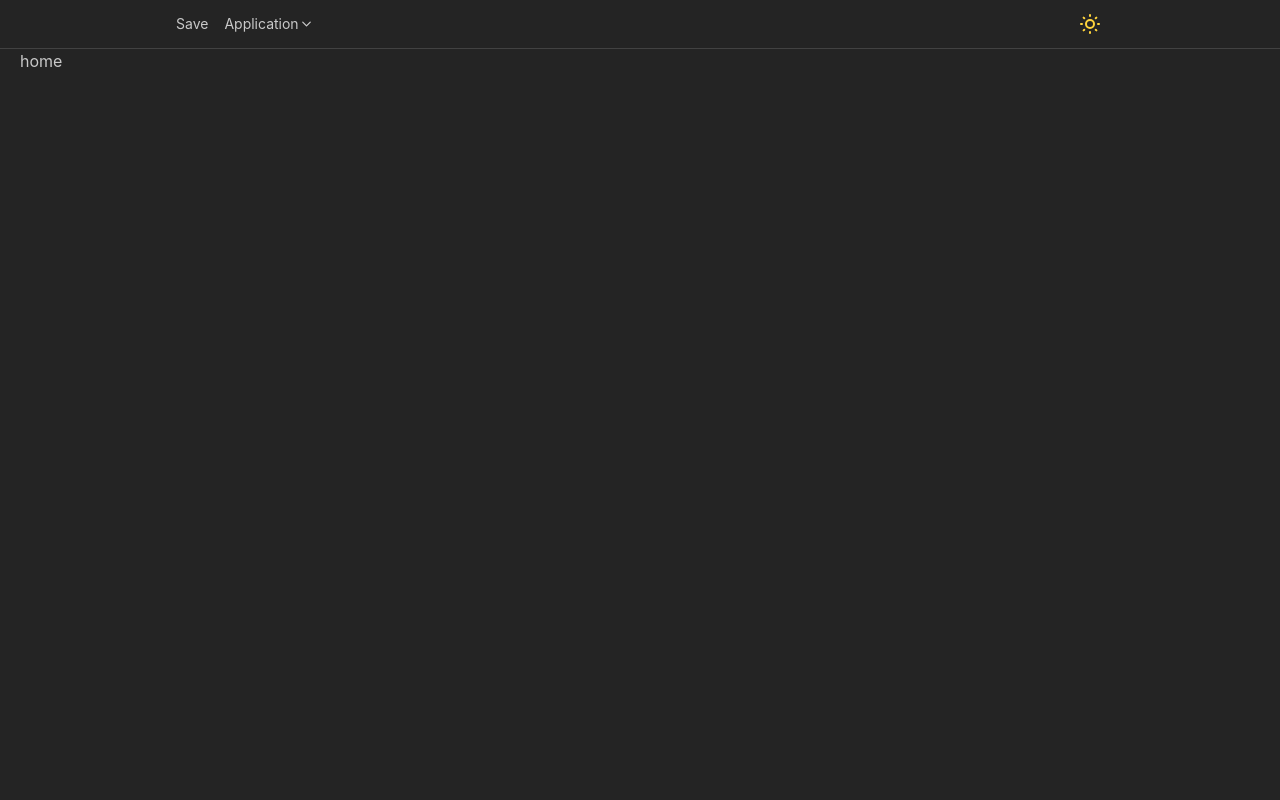
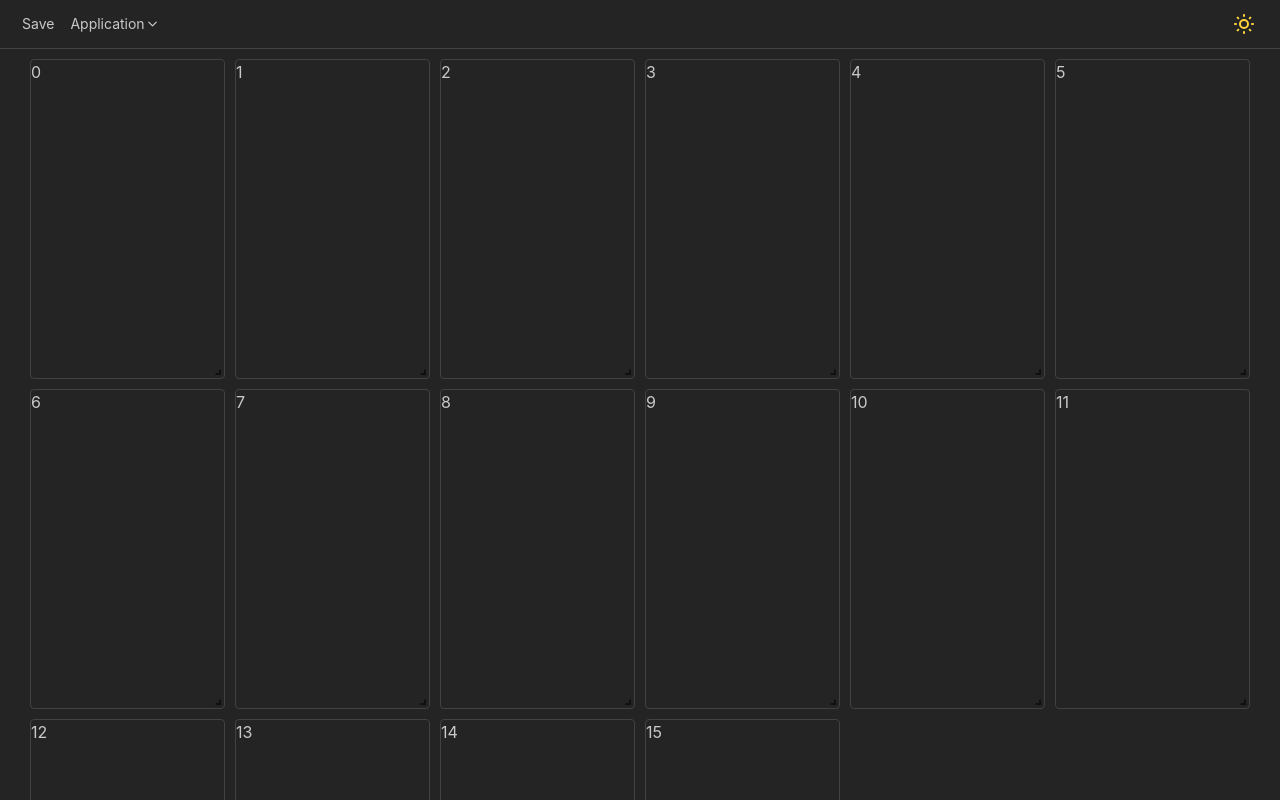
Before and after one commit to Ogwenya/pdf-stitch, a React (Vite) app: page / in a window 1280 px wide. Shown: the top 800 px of the page. Built offline with nearby package versions, Linux system fonts and the light colour scheme.

Commit message:
setup grid layout

```diff
--- a/package.json
+++ b/package.json
@@ -14,7 +14,8 @@
     "@mantine/hooks": "^7.3.2",
     "@tauri-apps/api": "^1.5.2",
     "react": "^18.2.0",
-    "react-dom": "^18.2.0"
+    "react-dom": "^18.2.0",
+    "react-grid-layout": "^1.4.4"
   },
   "devDependencies": {
     "@tauri-apps/cli": "^1.5.7",
--- a/src/App.jsx
+++ b/src/App.jsx
@@ -4,6 +4,9 @@ import { ColorSchemeScript, MantineProvider } from "@mantine/core";
 import { invoke } from "@tauri-apps/api/tauri";
 import "@mantine/core/styles.css";
 import Layout from "./components/layout/Layout";
+import DragArea from "./components/DragArea";
+import "react-grid-layout/css/styles.css";
+import "react-resizable/css/styles.css";
 
 function App() {
   // async function greet() {
@@ -16,7 +19,7 @@ function App() {
       <ColorSchemeScript defaultColorScheme="dark" />
       <MantineProvider defaultColorScheme="dark">
         <Layout>
-          <p>home</p>
+          <DragArea />
         </Layout>
       </MantineProvider>
     </>
--- /dev/null
+++ b/src/components/DragArea.jsx
@@ -0,0 +1,53 @@
+import { Box, Paper } from "@mantine/core";
+import { Responsive, WidthProvider } from "react-grid-layout";
+
+const ResponsiveGridLayout = WidthProvider(Responsive);
+
+const pages = [1, 2, 3, 4, 5, 6, 7, 8, 9, 10, 11, 12, 13, 14, 15, 16];
+
+const DragArea = () => {
+  const lg_layout = pages.map((page, index) => ({
+    i: index.toString(),
+    x: (index % 6) * 2,
+    y: Math.floor(index / 6) * 2,
+    w: 2,
+    h: 3,
+  }));
+
+  const md_layout = pages.map((page, index) => ({
+    i: index.toString(),
+    x: (index % 4) * 2,
+    y: Math.floor(index / 4) * 2,
+    w: 2,
+    h: 3,
+  }));
+
+  const sm_layout = pages.map((page, index) => ({
+    i: index.toString(),
+    x: (index % 2) * 2,
+    y: Math.floor(index / 2) * 2,
+    w: 2,
+    h: 3,
+  }));
+
+  return (
+    <ResponsiveGridLayout
+      className="layout"
+      layouts={{ lg: lg_layout, md: md_layout, sm: sm_layout }}
+      // layout={md_layout}
+      cols={{ lg: 12, md: 8, sm: 4, xs: 1 }}
+      breakpoints={{ lg: 1200, md: 996, sm: 768 }}
+      rowHeight={100}
+      width={1200}
+    >
+      {pages.map((page, index) => (
+        <Paper withBorder key={index}>
+          {index}
+          {/* Render your PDF page here */}
+        </Paper>
+      ))}
+    </ResponsiveGridLayout>
+  );
+};
+
+export default DragArea;
--- a/src/components/layout/AppHeader.jsx
+++ b/src/components/layout/AppHeader.jsx
@@ -1,15 +1,13 @@
-// import { Box, Group } from "@mantine/core";
-
 import {
   Menu,
   Group,
   Center,
-  Container,
   Text,
   Flex,
   useMantineColorScheme,
   useComputedColorScheme,
   ActionIcon,
+  Box,
 } from "@mantine/core";
 import "../../AppHeader.module.css";
 import { IconChevronDown, IconMoon, IconSun } from "../../icons/Icons";
@@ -22,7 +20,7 @@ const AppHeader = () => {
 
   return (
     <div className="header">
-      <Container size="md">
+      <Box px={"sm"}>
         <div className="inner">
           <Flex justify={"space-between"}>
             <Group>
@@ -74,7 +72,7 @@ const AppHeader = () => {
             </ActionIcon>
           </Flex>
         </div>
-      </Container>
+      </Box>
     </div>
   );
 };
```
Also changed, not shown: 1 other file (tests, documents, lock files or other folders).
